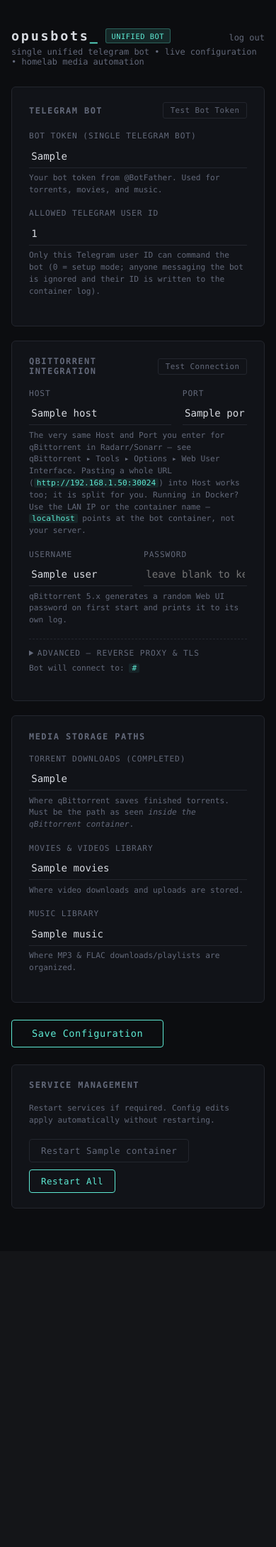
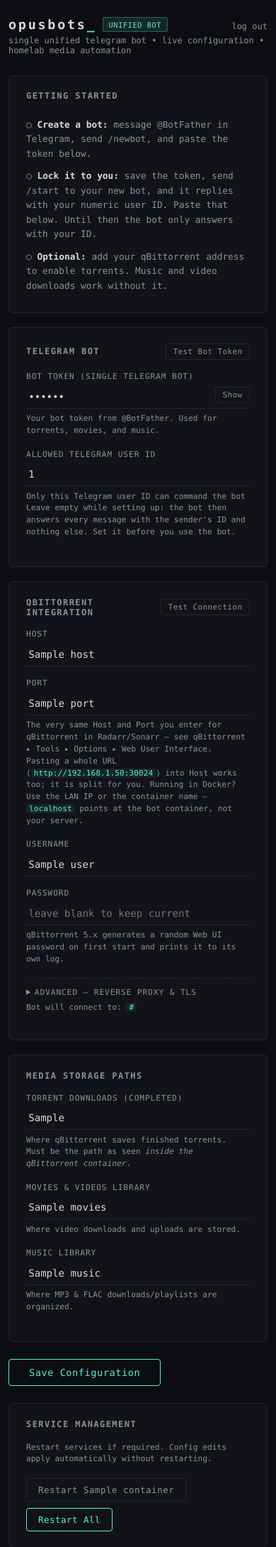
Before and after one commit to lucif3r-d3vil/opusbots, a Flask app: template config-web/templates/config.html in a window 390 px wide. Shown: the top 2180 px of the page at 71% size. Before the commit the page ends 1703 px from the top, so only its background shows below. Run offline with Flask 3, Linux system fonts and the light colour scheme; the template is opened without the code that fills it: most values are stand-ins (such as "Sample title", 1, 10 or a date in 2020).

Commit message:
Bug review, friendlier dashboard, fix qBittorrent 204 login behind proxies
- qBittorrent: verify login via app/version instead of trusting the body, so
  reverse proxies that turn "200 Ok." into "204" work; same for add/start/stop;
  clearer redirect and cookie hints
- Bot: unclaimed bot only reveals the sender's user ID; back off polling errors;
  unique video temp names; one-shot link buttons; magnet category from dn only
- Panel: Getting started card, masked token, mobile layout, generated admin
  password/secret when unset, no spoofable X-Forwarded-For, cross-site POST guard,
  honest restart errors
- Compose: .env optional; config-web image no longer ships bots/

Co-Authored-By: Claude Sonnet 5.5 <noreply@anthropic.com>

```diff
--- a/bots/video_handler.py
+++ b/bots/video_handler.py
@@ -11,6 +11,7 @@ import shutil
 import subprocess
 import threading
 import time
+import uuid
 
 from shared import tgbot
 from shared.utils import escape_html, format_size, sanitize_filename
@@ -112,7 +113,7 @@ def build_resolution_keyboard(formats, query_id):
 
 def download_video_task(token, cfg, url, fmt_id, res_label, title_safe, chat_id, msg_id=None, height=None):
     """Execute video download and move to Movies directory."""
-    download_id = f"{chat_id}_{int(time.time())}"
+    download_id = f"{chat_id}_{uuid.uuid4().hex[:8]}"
     dest_folder = cfg["paths"]["movies"]
     os.makedirs(dest_folder, exist_ok=True)
 
--- a/config-web/app.py
+++ b/config-web/app.py
@@ -7,6 +7,7 @@ and media library storage paths, plus testing connections and container restarts
 
 import hmac
 import os
+import secrets
 import time
 from datetime import timedelta
 from functools import wraps
@@ -14,20 +15,29 @@ from functools import wraps
 from flask import Flask, flash, jsonify, redirect, render_template, request, session, url_for
 
 from shared import qbittorrent, tgbot
-from shared.config import get_bot_token, load_config, save_config
+from shared import config as shared_config
+from shared.config import get_allowed_user_id, get_bot_token, load_config, save_config
 from shared.qbittorrent import split_host_port
 
-def _flag(name, default=""):
-    return os.environ.get(name, default).strip().lower() in ("1", "true", "yes", "on")
+def _truthy(value):
+    """Form/env values like "0", "false", "off" and "" are False; anything else is True."""
+    return str(value).strip().lower() not in ("0", "false", "no", "off", "")
+
+
+def _flag(name):
+    return _truthy(os.environ.get(name, "0"))
 
 
 app = Flask(__name__)
-app.secret_key = os.environ.get("FLASK_SECRET_KEY", "please-change-me-in-.env")
+DEFAULT_SECRET_KEY = "please-change-me-in-.env"
+app.secret_key = os.environ.get("FLASK_SECRET_KEY") or DEFAULT_SECRET_KEY
 
 # Set COOKIE_SAMESITE=None + COOKIE_SECURE=1 when the panel is served over HTTPS
 # inside an iframe (Cloudflare Access, a dashboard like Homarr, or a preview proxy).
 COOKIE_SAMESITE = os.environ.get("COOKIE_SAMESITE", "Lax").strip() or None
 ALLOW_EMBEDDING = _flag("ALLOW_EMBEDDING")
+# Only trust X-Forwarded-For (for the login throttle) behind a reverse proxy you control.
+TRUST_PROXY = _flag("TRUST_PROXY")
 
 app.config.update(
     SESSION_COOKIE_HTTPONLY=True,
@@ -49,7 +59,7 @@ _login_attempts = {}
 
 
 def _client_ip():
-    forwarded = request.headers.get("X-Forwarded-For", "")
+    forwarded = request.headers.get("X-Forwarded-For", "") if TRUST_PROXY else ""
     if forwarded:
         return forwarded.split(",")[0].strip()
     return request.remote_addr or "unknown"
@@ -91,6 +101,13 @@ def add_security_headers(response):
         csp += "; frame-ancestors 'none'"
     response.headers.setdefault("Content-Security-Policy", csp)
     return response
+
+
+@app.before_request
+def reject_cross_site_posts():
+    """Lightweight CSRF guard: browsers label requests started by other sites."""
+    if request.method == "POST" and request.headers.get("Sec-Fetch-Site") == "cross-site":
+        return "Cross-site request blocked.", 403
 
 
 def login_required(view):
@@ -142,19 +159,20 @@ def healthz():
 @login_required
 def index():
     cfg = load_config()
-    # Normalize bot_token
     token = get_bot_token(cfg)
     qbit = cfg.get("qbittorrent", {})
-    verify_tls = qbit.get("verify_tls", True)
-    if isinstance(verify_tls, str):
-        verify_tls = verify_tls.strip().lower() not in ("0", "false", "no", "off", "")
     return render_template(
         "config.html",
         cfg=cfg,
         bot_token=token,
         containers=BOT_CONTAINERS,
         qbit_url=qbittorrent.get_configured_url(cfg),
-        verify_tls=bool(verify_tls),
+        verify_tls=_truthy(qbit.get("verify_tls", True)),
+        setup={
+            "token": bool(token),
+            "user": get_allowed_user_id(cfg) != 0,
+            "qbit": bool(qbit.get("host")),
+        },
         weak_admin_password=admin_password_is_insecure(),
     )
 
@@ -212,8 +230,6 @@ def _read_qbit_form(cfg):
     verify = data.get("qbit_verify_tls")
     if verify is None:
         verify = data.get("verify_tls", stored.get("verify_tls", True))
-    if isinstance(verify, str):
-        verify = verify.strip().lower() not in ("0", "false", "no", "off", "")
 
     return {
         "host": host,
@@ -221,7 +237,7 @@ def _read_qbit_form(cfg):
         "url_base": field(("qbit_url_base", "url_base"), stored.get("url_base", "")).strip(),
         "user": user,
         "pass": password,
-        "verify_tls": bool(verify),
+        "verify_tls": _truthy(verify),
     }, ""
 
 
@@ -264,7 +280,7 @@ def save():
     qbittorrent.clear_client_cache(clear_backoff=False)
 
     if not qbit["host"]:
-        flash("Saved. qBittorrent host is empty -- torrent features stay disabled until you set it.", "error")
+        flash("Saved. qBittorrent host is empty -- torrent features stay disabled until you set it.", "warn")
     else:
         flash("Configuration saved. OpusBot detects changes live within ~10-15s.", "success")
     return redirect(url_for("index"))
@@ -324,42 +340,85 @@ def test_qbit():
     })
 
 
+def _restart(names):
+    """Restart containers through the Docker socket. Returns a list of error strings."""
+    try:
+        import docker
+        client = docker.from_env()
+    except Exception as exc:
+        return [f"Docker is not reachable ({exc}). Is /var/run/docker.sock mounted into config-web?"]
+    errors = []
+    for name in names:
+        try:
+            client.containers.get(name).restart(timeout=10)
+        except Exception as exc:
+            errors.append(f"{name}: {exc}")
+    return errors
+
+
 @app.route("/restart/<container>", methods=["POST"])
 @login_required
 def restart(container):
     if container not in BOT_CONTAINERS:
         flash("Unknown container requested.", "error")
         return redirect(url_for("index"))
-    try:
-        import docker
-        client = docker.from_env()
-        client.containers.get(container).restart(timeout=10)
+    errors = _restart([container])
+    if errors:
+        flash(f"Could not restart {container}: {errors[0]}", "error")
+    else:
         flash(f"Successfully restarted {container}.", "success")
-    except Exception as e:
-        flash(f"Could not restart {container}: {e}", "error")
     return redirect(url_for("index"))
 
 
 @app.route("/restart-all", methods=["POST"])
 @login_required
 def restart_all():
-    try:
-        import docker
-        client = docker.from_env()
-        for name in BOT_CONTAINERS:
-            try:
-                client.containers.get(name).restart(timeout=10)
-            except Exception as e:
-                print(f"Error restarting {name}: {e}")
+    errors = _restart(BOT_CONTAINERS)
+    if errors:
+        flash("Restart problems:\n" + "\n".join(errors), "error")
+    else:
         flash("Restarted OpusBot and Config Web.", "success")
-    except Exception as e:
-        flash(f"Restart failed: {e}", "error")
     return redirect(url_for("index"))
 
 
+def _persisted_secret(filename, make):
+    """Return a secret kept in the config volume so it survives restarts."""
+    path = os.path.join(os.path.dirname(shared_config.CONFIG_PATH) or ".", filename)
+    try:
+        with open(path, encoding="utf-8") as f:
+            value = f.read().strip()
+        if value:
+            return value
+    except OSError:
+        pass
+    value = make()
+    try:
+        os.makedirs(os.path.dirname(path) or ".", exist_ok=True)
+        fd = os.open(path, os.O_WRONLY | os.O_CREAT | os.O_TRUNC, 0o600)
+        with os.fdopen(fd, "w", encoding="utf-8") as f:
+            f.write(value)
+    except OSError as exc:
+        print(f"[config-web] Could not persist {filename} ({exc}); it will change on restart.")
+    return value
+
+
+def init_credentials():
+    """Never run with the publicly known defaults: generate and persist strong ones."""
+    global ADMIN_PASS
+    if app.secret_key == DEFAULT_SECRET_KEY:
+        app.secret_key = _persisted_secret(".flask_secret", lambda: secrets.token_hex(32))
+    if not os.environ.get("ADMIN_PASS", "").strip():
+        ADMIN_PASS = _persisted_secret(".admin_password", lambda: secrets.token_urlsafe(12))
+        print(
+            f"[config-web] ADMIN_PASS is not set, so a password was generated.\n"
+            f"[config-web]   Sign in with  user: {ADMIN_USER}   password: {ADMIN_PASS}\n"
+            f"[config-web]   (stored in {os.path.dirname(shared_config.CONFIG_PATH)}/.admin_password; "
+            f"set ADMIN_PASS in .env to choose your own)"
+        )
+
+
 if __name__ == "__main__":
-    if app.secret_key == "please-change-me-in-.env":
-        print("[config-web] WARNING: FLASK_SECRET_KEY is not set; sessions are forgeable.")
+    init_credentials()
     if admin_password_is_insecure():
-        print("[config-web] WARNING: ADMIN_PASS is still a default value; set a strong one in .env.")
+        print("[config-web] WARNING: ADMIN_PASS is a default value; set a strong one in .env.")
     app.run(host="0.0.0.0", port=int(os.environ.get("PORT", "8090")))
--- a/config-web/templates/config.html
+++ b/config-web/templates/config.html
@@ -11,7 +11,7 @@
     --panel-header: #171a21;
     --line: #23262e;
     --text: #d7dae0;
-    --muted: #63697a;
+    --muted: #8b91a3;
     --accent: #5eead4;
     --accent-hover: #38bdf8;
     --error: #f47174;
@@ -69,6 +69,17 @@
   .row { display: flex; gap: 1rem; }
   .row > div { flex: 1; }
   .row > div.grow-2 { flex: 2.2; }
+  @media (max-width: 520px) { .row { flex-direction: column; gap: 0; } body { padding: 1.5rem .75rem; } }
+  .steps { margin: 0; padding: 0; list-style: none; font-size: .8rem; line-height: 1.6; }
+  .steps li { padding: .35rem 0; color: var(--muted); }
+  .steps li.done { color: var(--ok); }
+  .steps li::before { content: "○ "; }
+  .steps li.done::before { content: "✓ "; }
+  .steps b { color: var(--text); font-weight: 600; }
+  .token-row { position: relative; }
+  .token-row input { padding-right: 3.5rem; }
+  .token-row .btn-test { position: absolute; right: 0; top: .1rem; }
+  button:focus-visible, a:focus-visible, summary:focus-visible { outline: 2px solid var(--accent); outline-offset: 2px; }
   .hint { font-size: .7rem; color: var(--muted); margin-top: -.7rem; margin-bottom: 1.1rem; line-height: 1.5; }
   .hint code, .preview code { color: var(--accent); background: rgba(94,234,212,.08); padding: 0 .25rem; border-radius: 2px; }
   .preview { font-size: .7rem; color: var(--muted); margin: -.4rem 0 1.1rem; }
@@ -136,6 +147,17 @@
     {% endfor %}
   {% endwith %}
 
+  {% if not (setup.token and setup.user) %}
+  <div class="section">
+    <div class="section-header"><h2>Getting started</h2></div>
+    <ol class="steps">
+      <li class="{{ 'done' if setup.token }}"><b>Create a bot:</b> message <code>@BotFather</code> in Telegram, send <code>/newbot</code>, and paste the token below.</li>
+      <li class="{{ 'done' if setup.user }}"><b>Lock it to you:</b> save the token, send <code>/start</code> to your new bot, and it replies with your numeric user ID. Paste that below. Until then the bot only answers with your ID.</li>
+      <li class="{{ 'done' if setup.qbit }}"><b>Optional:</b> add your qBittorrent address to enable torrents. Music and video downloads work without it.</li>
+    </ol>
+  </div>
+  {% endif %}
+
   <form method="post" action="{{ url_for('save') }}" id="configForm">
     <!-- Telegram Section -->
     <div class="section">
@@ -146,12 +168,15 @@
       <div id="tg-test-result" class="test-result"></div>
 
       <label for="bot_token">Bot Token (Single Telegram Bot)</label>
-      <input type="text" id="bot_token" name="bot_token" value="{{ bot_token }}" placeholder="123456789:ABCdefGHIjklMNOpqrSTUvwxYZ" autocomplete="off" spellcheck="false">
+      <div class="token-row">
+        <input type="password" id="bot_token" name="bot_token" value="{{ bot_token }}" placeholder="123456789:ABCdefGHIjklMNOpqrSTUvwxYZ" autocomplete="off" spellcheck="false">
+        <button type="button" class="btn-test" onclick="toggleToken(this)">Show</button>
+      </div>
       <div class="hint">Your bot token from @BotFather. Used for torrents, movies, and music.</div>
 
       <label for="allowed_user_id">Allowed Telegram User ID</label>
       <input type="text" id="allowed_user_id" name="allowed_user_id" value="{{ cfg.telegram.allowed_user_id or '' }}" placeholder="e.g. 123456789" inputmode="numeric" autocomplete="off">
-      <div class="hint">Only this Telegram user ID can command the bot (0 = setup mode; anyone messaging the bot is ignored and their ID is written to the container log).</div>
+      <div class="hint">Only this Telegram user ID can command the bot Leave empty while setting up: the bot then answers every message with the sender's ID and nothing else. Set it before you use the bot.</div>
     </div>
 
     <!-- qBittorrent Section -->
@@ -238,7 +263,7 @@
     <div class="hint" style="margin-top: 0;">Restart services if required. Config edits apply automatically without restarting.</div>
     <div class="restart-row">
       {% for c in containers %}
-      <form method="post" action="{{ url_for('restart', container=c) }}">
+      <form method="post" action="{{ url_for('restart', container=c) }}"{% if c == 'config-web' %} onsubmit="return confirm('This restarts the panel itself; the page will reload when it is back.')"{% endif %}>
         <button type="submit" class="btn-ghost">Restart {{ c }}</button>
       </form>
       {% endfor %}
@@ -250,6 +275,13 @@
 </div>
 
 <script>
+function toggleToken(btn) {
+  const input = document.getElementById('bot_token');
+  const hidden = input.type === 'password';
+  input.type = hidden ? 'text' : 'password';
+  btn.textContent = hidden ? 'Hide' : 'Show';
+}
+
 function show(el, cls, text) {
   el.className = 'test-result ' + cls;
   el.style.display = 'block';
--- a/config-web/templates/login.html
+++ b/config-web/templates/login.html
@@ -9,7 +9,7 @@
     --panel: #111318;
     --line: #23262e;
     --text: #d7dae0;
-    --muted: #63697a;
+    --muted: #8b91a3;
     --accent: #5eead4;
     --error: #f47174;
   }
@@ -82,6 +82,10 @@
       <input type="password" id="password" name="password" autocomplete="current-password" required>
       <button type="submit">sign in</button>
     </form>
+    <p style="font-size:.7rem;color:var(--muted);margin:1.2rem 0 0;line-height:1.5">
+      Credentials are <code>ADMIN_USER</code> / <code>ADMIN_PASS</code> from your <code>.env</code>.
+      If you never set a password, one was generated: run <code>docker logs config-web</code>.
+    </p>
   </div>
 </body>
 </html>
--- a/docker-compose.yml
+++ b/docker-compose.yml
@@ -39,4 +39,5 @@ services:
       # Docker socket allows restarting the bot container from the web UI.
       - /var/run/docker.sock:/var/run/docker.sock
     env_file:
-      - .env
+      - path: .env
+        required: false  # without it a strong admin password is generated and logged
--- a/shared/tgbot.py
+++ b/shared/tgbot.py
@@ -176,10 +176,10 @@ def get_updates(token, offset, timeout=30):
         if data.get("ok"):
             return data.get("result", [])
         print(f"getUpdates returned not ok: {data.get('description')}")
-        return []
     except Exception as e:
         print(f"getUpdates network error: {e}")
-        return []
+    time.sleep(5)  # back off; otherwise an outage or bad token spins the CPU and the log
+    return []
 
 
 def run_polling(get_token, process_fn, bot_name="OpusBot", stop_event=None):
```
Also changed, not shown: bots/opus_bot.py (+39 -57 lines), bots/torrent_handler.py (+10 -4 lines), shared/qbittorrent.py (+42 -4 lines), tests/test_opus_bot.py (+19 -0 lines), tests/test_qbittorrent.py (+24 -0 lines), tests/test_torrent_handler.py (+7 -0 lines), tests/test_web.py (+29 -0 lines), README.md, 1 other file.
